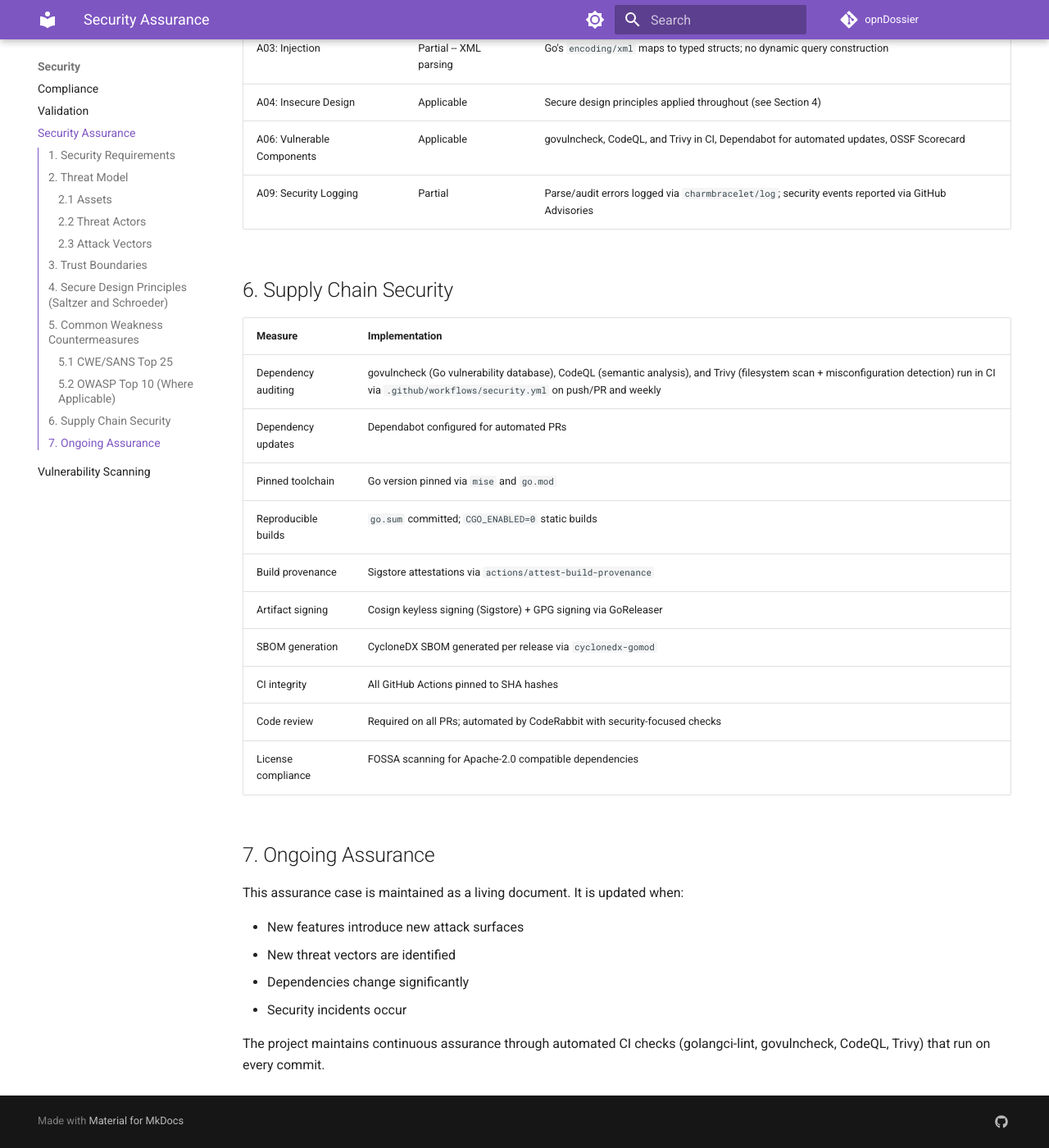
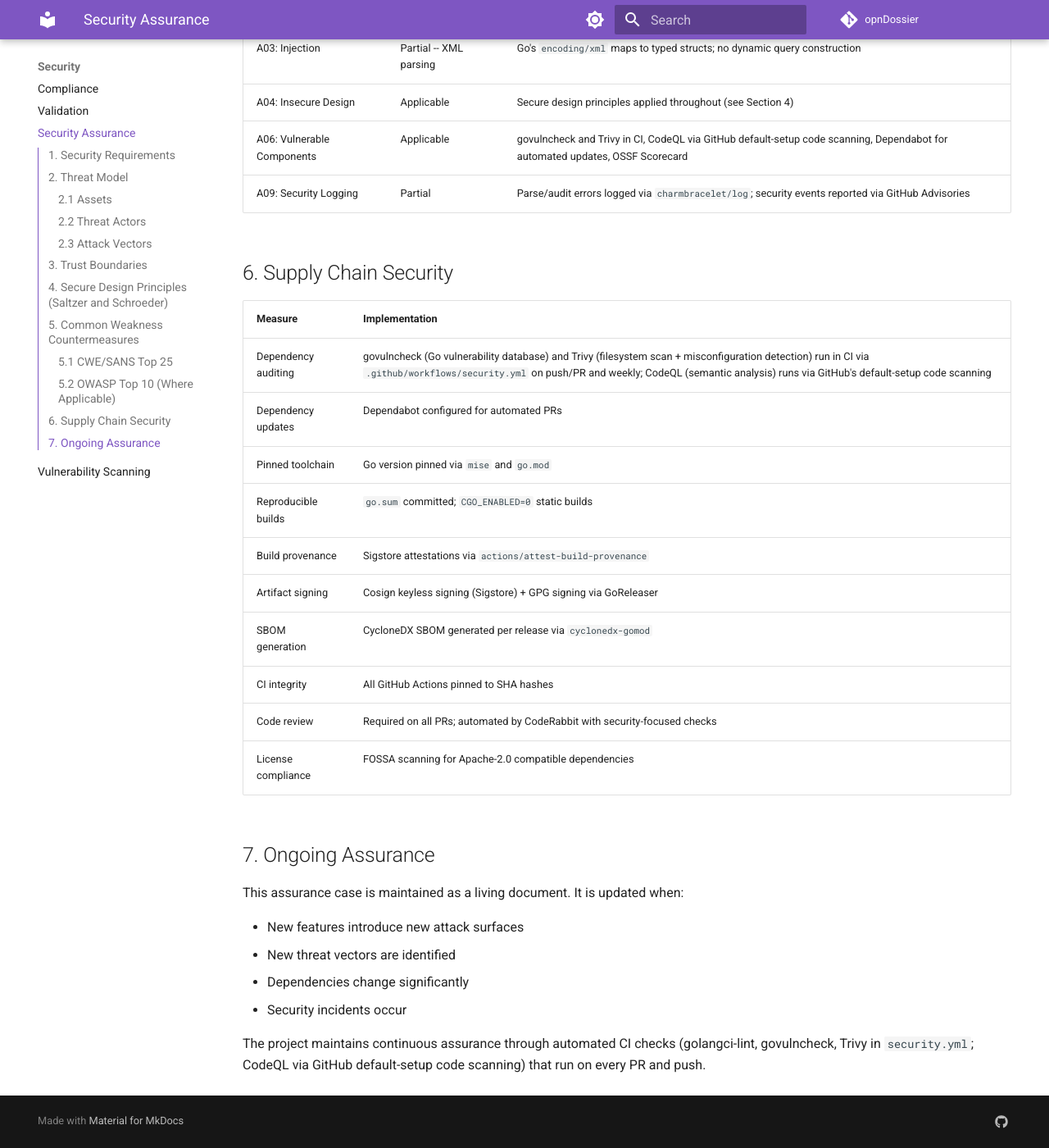
Before and after one commit to EvilBit-Labs/opnDossier, an MkDocs documentation site: the page built from docs/security/security-assurance.md, in a window 1280 px wide and 1400 px high, scrolled down 5112 px. Shown: the whole window at 82% size. Built offline with MkDocs 1.6.1 and Material for MkDocs 9.7.7, drawn with Linux system fonts in a browser that asks for light colours; comment, search, counter and statistics services are not loaded; the version menu is left out.

Commit message:
chore(ci,docs): drop CodeQL job from security.yml
The repository uses GitHub's default-setup code scanning (Security →
Code scanning), mandated by org policy. Advanced-setup CodeQL in a
workflow conflicts with default setup — GitHub rejects the SARIF
upload with "advanced configurations cannot be processed when default
setup is enabled."

- security.yml: remove the codeql job; update header comment to
  document why CodeQL is not here.
- SECURITY.md: rewrite the CodeQL bullet to point at default-setup
  scanning rather than claiming workflow-based analysis.
- docs/security/vulnerability-scanning.md: security workflow now runs
  two tools (govulncheck + Trivy); CodeQL noted as a separate
  default-setup concern.
- docs/security/security-assurance.md: three references updated to
  match (OWASP A06 row, supply-chain auditing row, ongoing-assurance
  paragraph).

Signed-off-by: UncleSp1d3r <unclesp1d3r@evilbitlabs.io>

```diff
--- a/docs/security/security-assurance.md
+++ b/docs/security/security-assurance.md
@@ -114,27 +114,27 @@ All data crossing the trust boundary (config.xml content, CLI arguments, output
 
 Most OWASP Top 10 categories target web applications and are not applicable to a CLI configuration parser. The applicable items are:
 
-| Category                   | Applicability          | Countermeasure                                                                                    |
-| -------------------------- | ---------------------- | ------------------------------------------------------------------------------------------------- |
-| A03: Injection             | Partial -- XML parsing | Go's `encoding/xml` maps to typed structs; no dynamic query construction                          |
-| A04: Insecure Design       | Applicable             | Secure design principles applied throughout (see Section 4)                                       |
-| A06: Vulnerable Components | Applicable             | govulncheck, CodeQL, and Trivy in CI, Dependabot for automated updates, OSSF Scorecard            |
-| A09: Security Logging      | Partial                | Parse/audit errors logged via `charmbracelet/log`; security events reported via GitHub Advisories |
+| Category                   | Applicability          | Countermeasure                                                                                                               |
+| -------------------------- | ---------------------- | ---------------------------------------------------------------------------------------------------------------------------- |
+| A03: Injection             | Partial -- XML parsing | Go's `encoding/xml` maps to typed structs; no dynamic query construction                                                     |
+| A04: Insecure Design       | Applicable             | Secure design principles applied throughout (see Section 4)                                                                  |
+| A06: Vulnerable Components | Applicable             | govulncheck and Trivy in CI, CodeQL via GitHub default-setup code scanning, Dependabot for automated updates, OSSF Scorecard |
+| A09: Security Logging      | Partial                | Parse/audit errors logged via `charmbracelet/log`; security events reported via GitHub Advisories                            |
 
 ## 6. Supply Chain Security
 
-| Measure             | Implementation                                                                                                                                                                                     |
-| ------------------- | -------------------------------------------------------------------------------------------------------------------------------------------------------------------------------------------------- |
-| Dependency auditing | govulncheck (Go vulnerability database), CodeQL (semantic analysis), and Trivy (filesystem scan + misconfiguration detection) run in CI via `.github/workflows/security.yml` on push/PR and weekly |
-| Dependency updates  | Dependabot configured for automated PRs                                                                                                                                                            |
-| Pinned toolchain    | Go version pinned via `mise` and `go.mod`                                                                                                                                                          |
-| Reproducible builds | `go.sum` committed; `CGO_ENABLED=0` static builds                                                                                                                                                  |
-| Build provenance    | Sigstore attestations via `actions/attest-build-provenance`                                                                                                                                        |
-| Artifact signing    | Cosign keyless signing (Sigstore) + GPG signing via GoReleaser                                                                                                                                     |
-| SBOM generation     | CycloneDX SBOM generated per release via `cyclonedx-gomod`                                                                                                                                         |
-| CI integrity        | All GitHub Actions pinned to SHA hashes                                                                                                                                                            |
-| Code review         | Required on all PRs; automated by CodeRabbit with security-focused checks                                                                                                                          |
-| License compliance  | FOSSA scanning for Apache-2.0 compatible dependencies                                                                                                                                              |
+| Measure             | Implementation                                                                                                                                                                                                                                  |
+| ------------------- | ----------------------------------------------------------------------------------------------------------------------------------------------------------------------------------------------------------------------------------------------- |
+| Dependency auditing | govulncheck (Go vulnerability database) and Trivy (filesystem scan + misconfiguration detection) run in CI via `.github/workflows/security.yml` on push/PR and weekly; CodeQL (semantic analysis) runs via GitHub's default-setup code scanning |
+| Dependency updates  | Dependabot configured for automated PRs                                                                                                                                                                                                         |
+| Pinned toolchain    | Go version pinned via `mise` and `go.mod`                                                                                                                                                                                                       |
+| Reproducible builds | `go.sum` committed; `CGO_ENABLED=0` static builds                                                                                                                                                                                               |
+| Build provenance    | Sigstore attestations via `actions/attest-build-provenance`                                                                                                                                                                                     |
+| Artifact signing    | Cosign keyless signing (Sigstore) + GPG signing via GoReleaser                                                                                                                                                                                  |
+| SBOM generation     | CycloneDX SBOM generated per release via `cyclonedx-gomod`                                                                                                                                                                                      |
+| CI integrity        | All GitHub Actions pinned to SHA hashes                                                                                                                                                                                                         |
+| Code review         | Required on all PRs; automated by CodeRabbit with security-focused checks                                                                                                                                                                       |
+| License compliance  | FOSSA scanning for Apache-2.0 compatible dependencies                                                                                                                                                                                           |
 
 ## 7. Ongoing Assurance
 
@@ -145,4 +145,4 @@ This assurance case is maintained as a living document. It is updated when:
 - Dependencies change significantly
 - Security incidents occur
 
-The project maintains continuous assurance through automated CI checks (golangci-lint, govulncheck, CodeQL, Trivy) that run on every commit.
+The project maintains continuous assurance through automated CI checks (golangci-lint, govulncheck, Trivy in `security.yml`; CodeQL via GitHub default-setup code scanning) that run on every PR and push.
```
Also changed, not shown: docs/security/vulnerability-scanning.md (+5 -4 lines), 1 other file.
